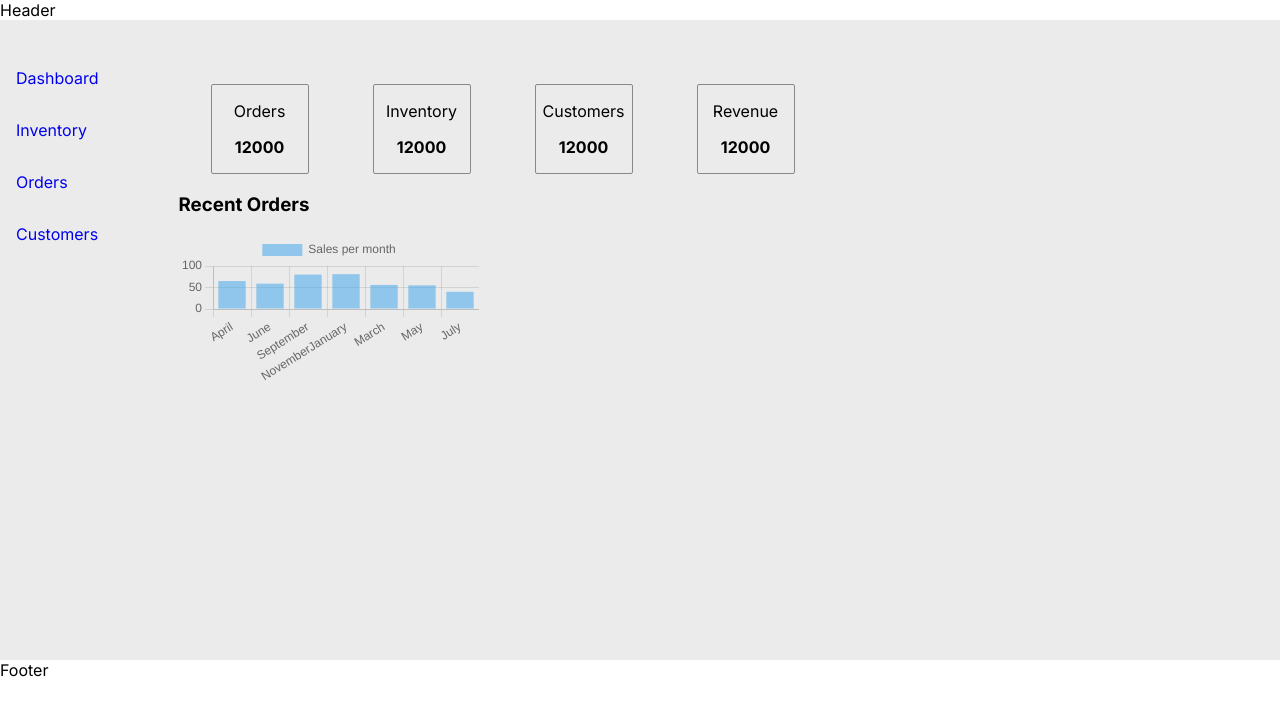
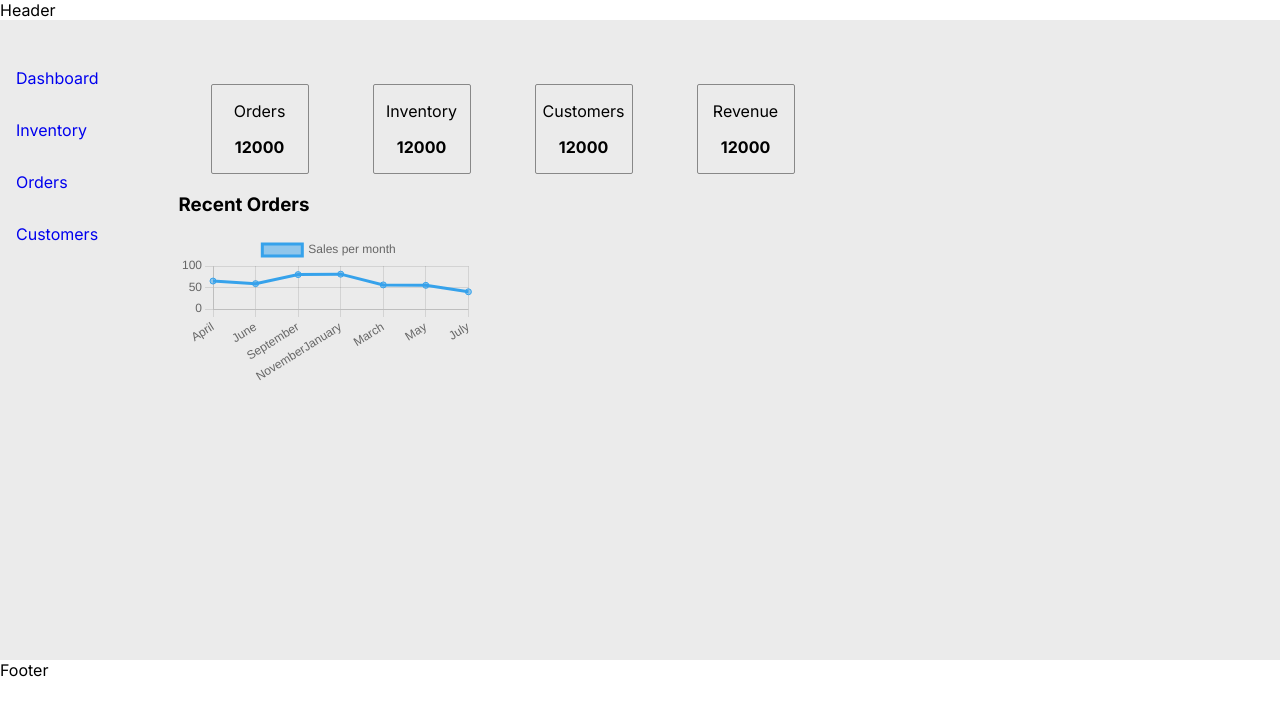
Before and after one commit to Fr33yr/inventory-management, a React (Vite) app: page /dashboard in a window 1280 px wide. Shown: the top 714 px of the page. Built offline with nearby package versions, Linux system fonts and the light colour scheme.

Commit message:
Bar chart changed to Line chart

```diff
--- a/src/components/chart/chartview/ChartCard.tsx
+++ b/src/components/chart/chartview/ChartCard.tsx
@@ -1,4 +1,4 @@
-import { Bar } from "react-chartjs-2";
+import { Line } from "react-chartjs-2";
 import { Chart as ChartJS, registerables} from "chart.js/auto";
 
 // Este componente solo se encarga de renderizar
@@ -19,7 +19,7 @@ interface Props {
 ChartJS.register(...registerables)
 
 function ChartCard({ chartData }: Props) {
-  return <Bar data={chartData} />;
+  return <Line data={chartData} />;
 }
 
 export default ChartCard;
```
